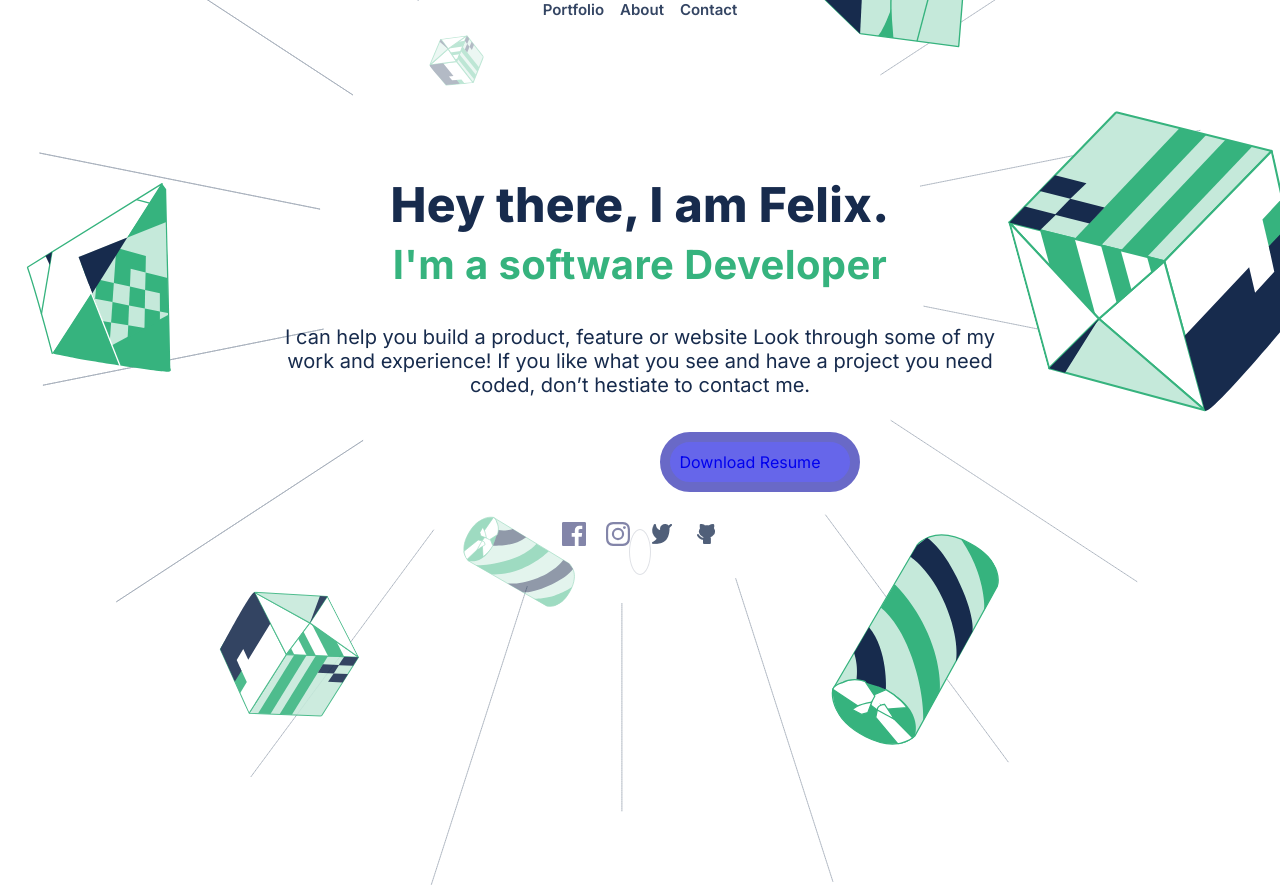
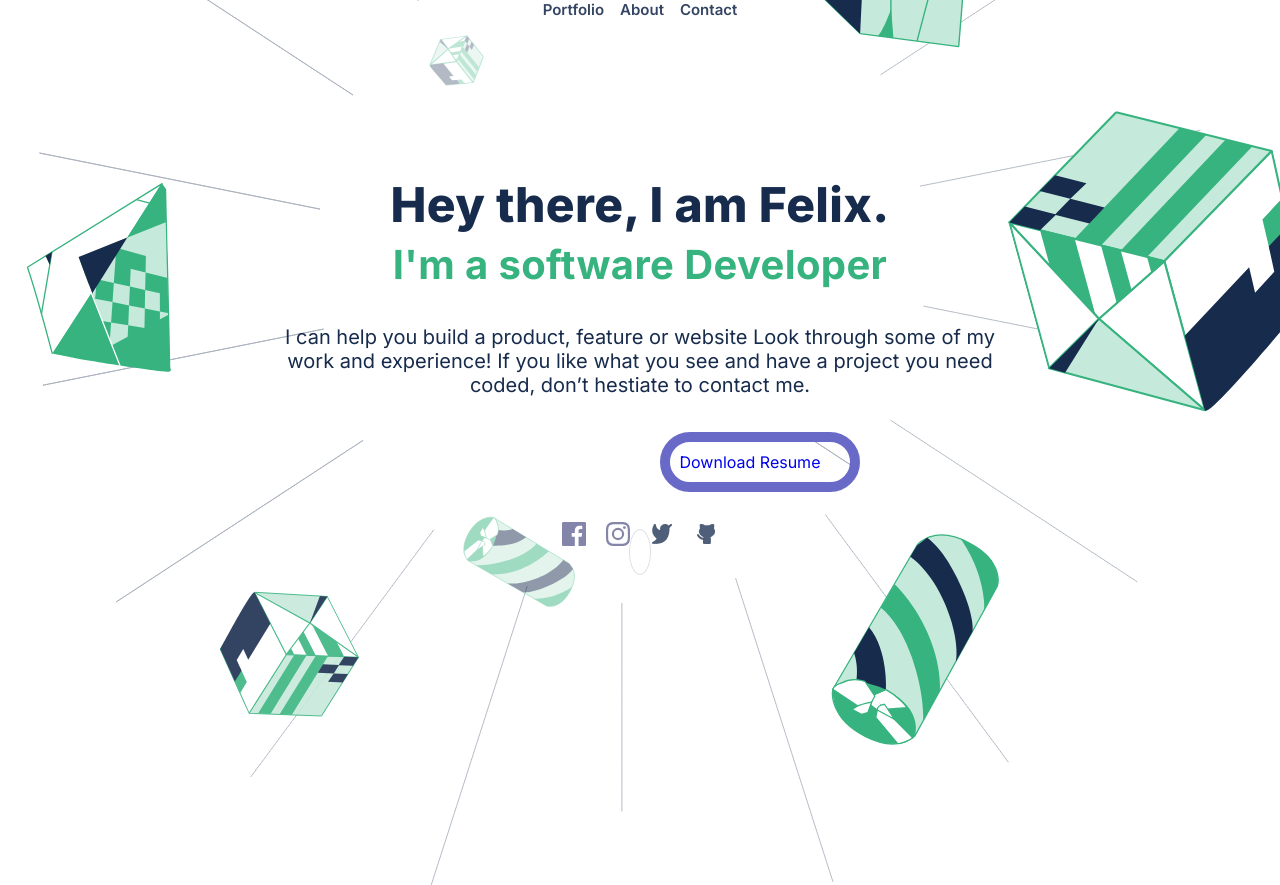
Before and after one commit to olajesu23/second-porfolio, a plain HTML site: page index.html in a window 1280 px wide. Shown: the top 885 px of the page. Drawn offline with Linux system fonts and the light colour scheme.

Commit message:
style.css

```diff
--- a/style.css
+++ b/style.css
@@ -554,6 +554,8 @@ form.error input {
     transition: all 0.1s;
     display: flex;
     justify-content: center;
+    background: url('../images/desktop-background.svg') no-repeat;
+
 
   }
   /* .headers li:hover{
```
